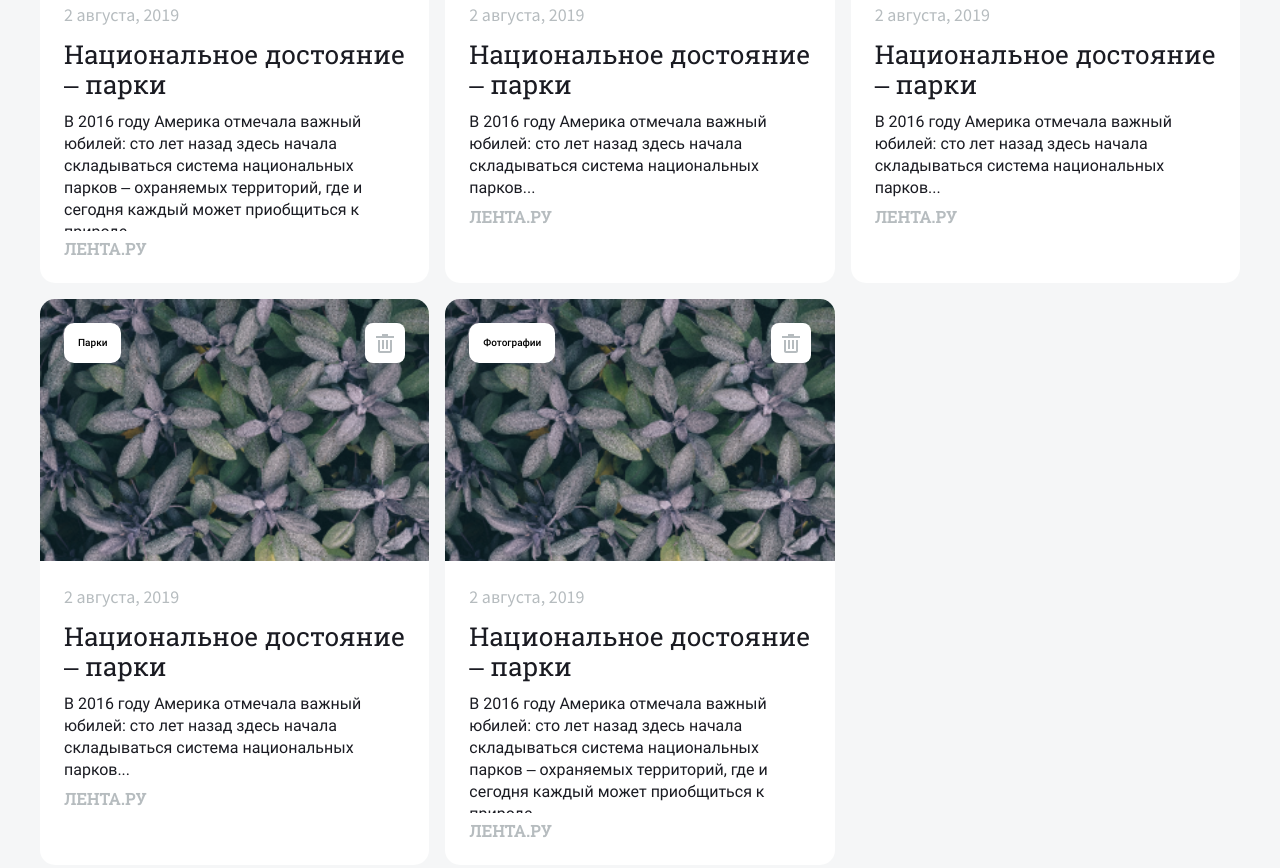
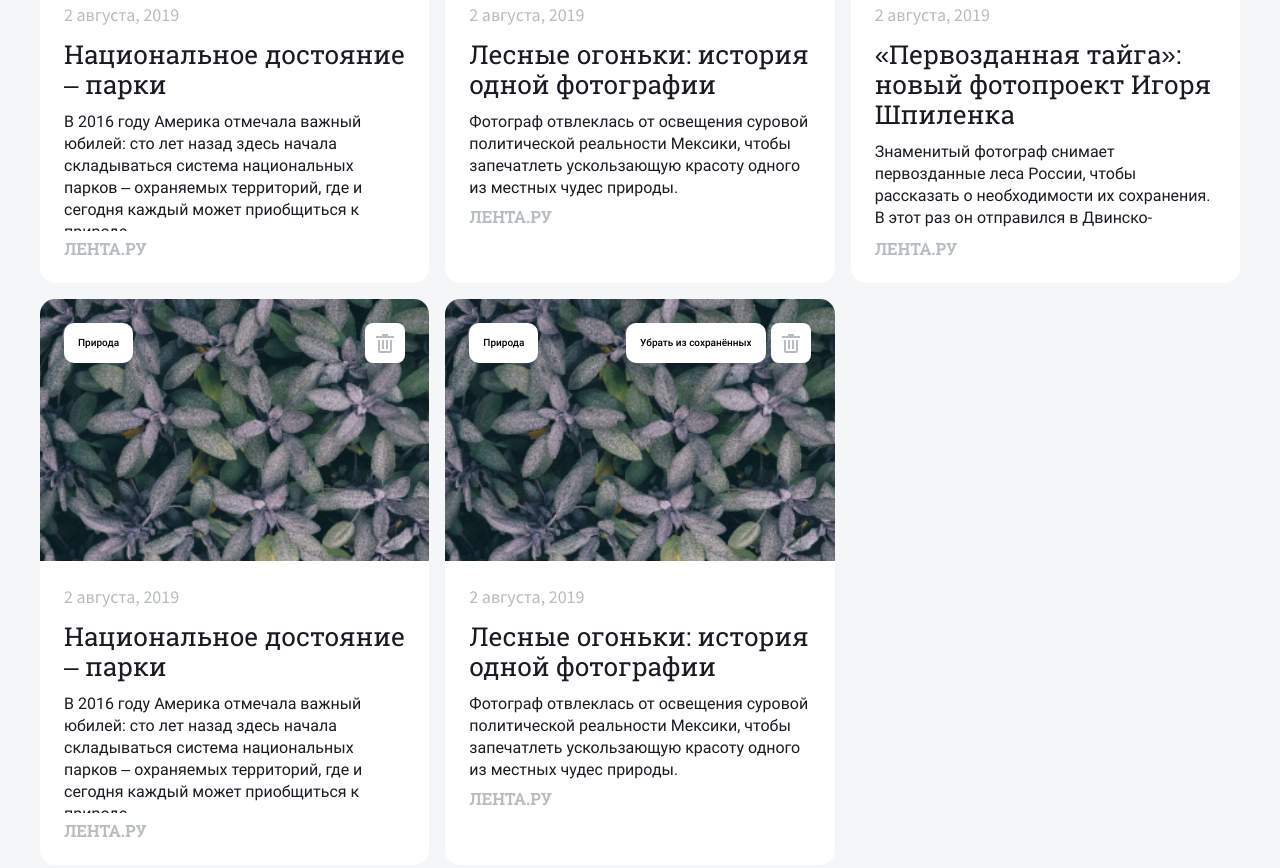
Before and after one commit to LyudmilaLebedeva/news-explorer-frontend, a website built with webpack: page src/savednews.html in a window 1280 px wide. Shown: the part 742-1610 px from the top of the page. Built offline with nearby package versions, Linux system fonts and the light colour scheme.

Commit message:
check validity

```diff
--- a/src/savednews.html
+++ b/src/savednews.html
@@ -1,13 +1,15 @@
 <!DOCTYPE html>
 <html lang="ru">
-
   <head>
     <meta name="viewport" content="width=device-width, initial-scale=1.0" />
     <meta charset="UTF-8" />
     <link rel="stylesheet" href="<%=htmlWebpackPlugin.files.css%>" />
-  <link rel="icon" href="./images/N.svg" type="image/ico">
-  <meta name="description" content="Сервис для поиска и сохранения новостей">
-  <meta name="author" content="Людмила Лебедева">
+    <link rel="icon" href="./images/N.svg" type="image/ico" />
+    <meta
+      name="description"
+      content="Сервис для поиска и сохранения новостей"
+    />
+    <meta name="author" content="Людмила Лебедева" />
     <title>NewsExplorer</title>
   </head>
 
@@ -15,30 +17,36 @@
     <section class="saved">
       <header class="header header_color_black">
         <h1 class="header__title">NewsExplorer</h1>
-      <button class="header__menu-button header__menu-button_type_open-black"></button>
+        <button
+          class="header__menu-button header__menu-button_type_open-black"
+        ></button>
         <nav class="header__menu">
           <ul class="header__menu-list">
             <li class="header__menu-item">
               <a class="header__menu-link" href="./index.html">Главная</a>
             </li>
             <li class="header__menu-item header__menu-item_underline_black">
-            <a class="header__menu-link" href="./savednews.html">Сохранённые статьи</a>
+              <a class="header__menu-link" href="./savednews.html"
+                >Сохранённые статьи</a
+              >
             </li>
             <li class="header__menu-item">
-            <button class="header__auth-button header__auth-button_color_black">
-              Грета<img src="./images/logout_black.svg" alt="Выйти" class="header__logout-img">
+              <button
+                class="header__auth-button header__auth-button_color_black"
+              >
+                Грета<img
+                  src="./images/logout_black.svg"
+                  alt="Выйти"
+                  class="header__logout-img"
+                />
               </button>
             </li>
           </ul>
         </nav>
       </header>
       <div class="saved__content">
-      <h2 class="saved__title">
-        Сохранённые статьи
-      </h2>
-      <h3 class="saved__subtitle">
-        Грета, у вас 5 сохранённых статей
-        </h3>
+        <h2 class="saved__title">Сохранённые статьи</h2>
+        <h3 class="saved__subtitle">Грета, у вас 5 сохранённых статей</h3>
         <p class="saved__keywords">
           По ключевым словам: <span class="saved__keyword">Природа,</span>
           <span class="saved__keyword">Тайга</span> и
@@ -55,7 +63,9 @@
               <p class="card__keyword">Природа</p>
             </div>
             <div class="card__text">
-            <time datetime="2019-08-02" class="card__date">2 августа, 2019</time>
+              <time datetime="2019-08-02" class="card__date"
+                >2 августа, 2019</time
+              >
               <h3 class="card__title">Национальное достояние – парки</h3>
               <p class="card__subtitle">
                 В 2016 году Америка отмечала важный юбилей: сто лет назад здесь
@@ -72,11 +82,16 @@
               <p class="card__hint">Убрать из сохранённых</p>
             </div>
             <div class="card__text">
-            <time datetime="2019-08-02" class="card__date">2 августа, 2019</time>
-            <h3 class="card__title">Национальное достояние – парки</h3>
+              <time datetime="2019-08-02" class="card__date"
+                >2 августа, 2019</time
+              >
+              <h3 class="card__title">
+                Лесные огоньки: история одной фотографии
+              </h3>
               <p class="card__subtitle">
-              В 2016 году Америка отмечала важный юбилей: сто лет назад здесь
-              начала складываться система национальных парков...
+                Фотограф отвлеклась от освещения суровой политической реальности
+                Мексики, чтобы запечатлеть ускользающую красоту одного из
+                местных чудес природы.
               </p>
               <cite class="card__source">Лента.ру</cite>
             </div>
@@ -87,11 +102,35 @@
               <p class="card__keyword">Тайга</p>
             </div>
             <div class="card__text">
-            <time datetime="2019-08-02" class="card__date">2 августа, 2019</time>
+              <time datetime="2019-08-02" class="card__date"
+                >2 августа, 2019</time
+              >
+              <h3 class="card__title">
+                «Первозданная тайга»: новый фотопроект Игоря Шпиленка
+              </h3>
+              <p class="card__subtitle">
+                Знаменитый фотограф снимает первозданные леса России, чтобы
+                рассказать о необходимости их сохранения. В этот раз он
+                отправился в Двинско-Пинежскую тайгу, где...
+              </p>
+              <cite class="card__source">Лента.ру</cite>
+            </div>
+          </article>
+
+          <article class="card">
+            <div class="card__image">
+              <button class="card__btn card__btn_type_delete"></button>
+              <p class="card__keyword">Природа</p>
+            </div>
+            <div class="card__text">
+              <time datetime="2019-08-02" class="card__date"
+                >2 августа, 2019</time
+              >
               <h3 class="card__title">Национальное достояние – парки</h3>
               <p class="card__subtitle">
                 В 2016 году Америка отмечала важный юбилей: сто лет назад здесь
-              начала складываться система национальных парков...
+                начала складываться система национальных парков – охраняемых
+                территорий, где и сегодня каждый может приобщиться к природе.
               </p>
               <cite class="card__source">Лента.ру</cite>
             </div>
@@ -99,28 +138,20 @@
           <article class="card">
             <div class="card__image">
               <button class="card__btn card__btn_type_delete"></button>
-            <p class="card__keyword">Парки</p>
+              <p class="card__keyword">Природа</p>
+              <p class="card__hint">Убрать из сохранённых</p>
             </div>
             <div class="card__text">
-            <time datetime="2019-08-02" class="card__date">2 августа, 2019</time>
-            <h3 class="card__title">Национальное достояние – парки</h3>
-            <p class="card__subtitle">В 2016 году Америка отмечала важный юбилей: сто лет назад здесь начала
-              складываться система национальных парков...
-            </p>
-            <cite class="card__source">Лента.ру</cite>
-          </div>
-        </article>
-        <article class="card">
-          <div class="card__image">
-            <button class="card__btn card__btn_type_delete"></button>
-            <p class="card__keyword">Фотографии</p>
-          </div>
-          <div class="card__text">
-            <time datetime="2019-08-02" class="card__date">2 августа, 2019</time>
-            <h3 class="card__title">Национальное достояние – парки</h3>
-            <p class="card__subtitle">В 2016 году Америка отмечала важный юбилей: сто лет назад здесь начала
-              складываться система национальных парков – охраняемых территорий, где и сегодня каждый может приобщиться к
-              природе.
+              <time datetime="2019-08-02" class="card__date"
+                >2 августа, 2019</time
+              >
+              <h3 class="card__title">
+                Лесные огоньки: история одной фотографии
+              </h3>
+              <p class="card__subtitle">
+                Фотограф отвлеклась от освещения суровой политической реальности
+                Мексики, чтобы запечатлеть ускользающую красоту одного из
+                местных чудес природы.
               </p>
               <cite class="card__source">Лента.ру</cite>
             </div>
@@ -135,17 +166,28 @@
             <a href="./index.html" class="footer__link">Главная</a>
           </li>
           <li class="footer__item">
-          <a href="https://praktikum.yandex.ru/" target="blank" class="footer__link">Яндекс.Практикум</a>
+            <a
+              href="https://praktikum.yandex.ru/"
+              target="blank"
+              class="footer__link"
+              >Яндекс.Практикум</a
+            >
           </li>
         </ul>
         <ul class="footer__social">
           <li class="footer__social-item">
-          <a href="https://github.com/LyudmilaLebedeva" target="blank"
-            class="footer__social-link footer__social-link_site_github"></a>
+            <a
+              href="https://github.com/LyudmilaLebedeva"
+              target="blank"
+              class="footer__social-link footer__social-link_site_github"
+            ></a>
           </li>
           <li class="footer__social-item">
-          <a href="https://ru-ru.facebook.com/" target="blank"
-            class="footer__social-link footer__social-link_site_fb"></a>
+            <a
+              href="https://ru-ru.facebook.com/"
+              target="blank"
+              class="footer__social-link footer__social-link_site_fb"
+            ></a>
           </li>
         </ul>
       </div>
@@ -153,5 +195,4 @@
     </footer>
     <script src="<%=htmlWebpackPlugin.files.js%>"></script>
   </body>
-
 </html>
```
Also changed, not shown: src/index.html (+1 -1 lines). Lines whose indentation alone changed are shown as unchanged.
